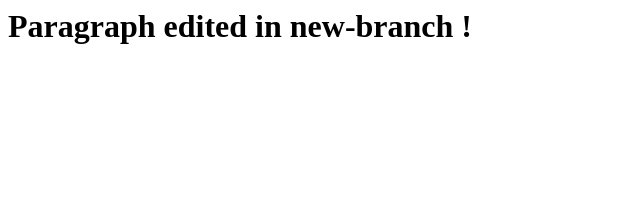
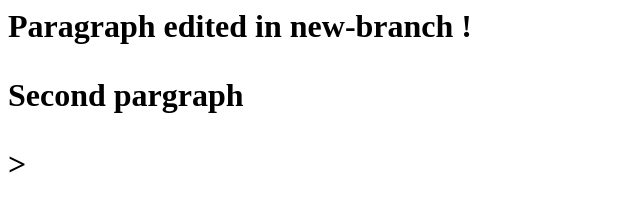
Before and after one commit to rock002008/hello-world, a plain HTML site: page index.html in a window 1280 px wide. Shown: the whole page, without its empty margins (0-640 px from the left). Drawn offline with Linux system fonts and the light colour scheme.

Commit message:
test commit

```diff
--- a/index.html
+++ b/index.html
@@ -1,4 +1,4 @@
 <h1>
 	<p> Paragraph edited in new-branch !</p>
-
+	<p> Second pargraph</p>>
 </h1>
```
Also changed, not shown: 1 other file.
